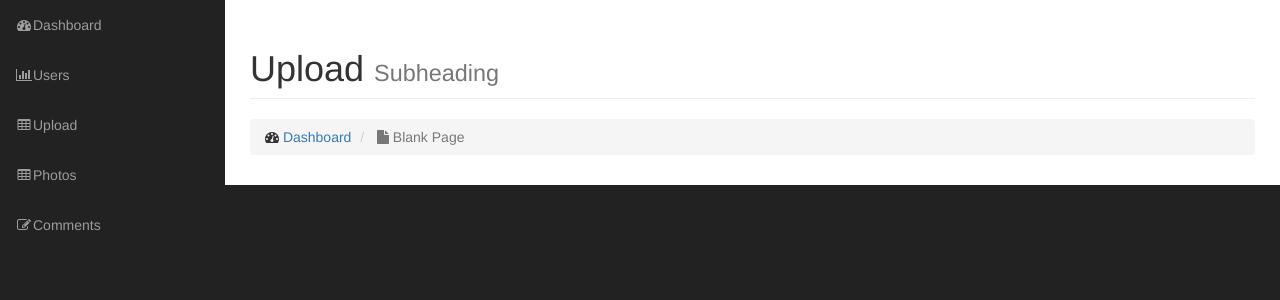
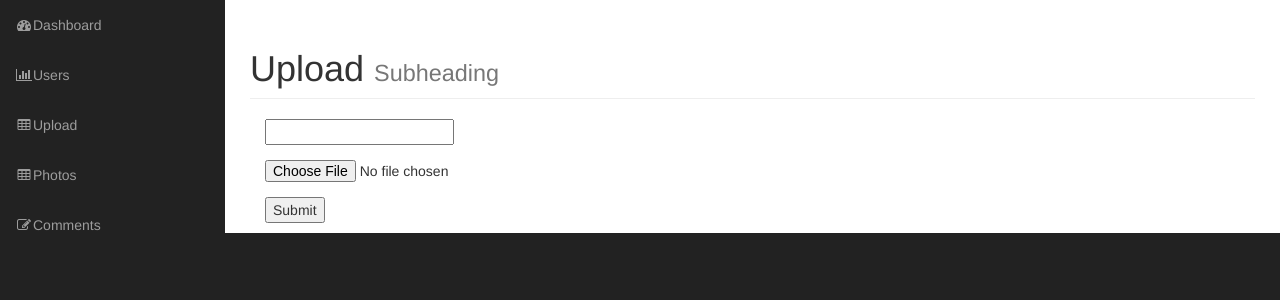
Before and after one commit to kimono-k/Kimono-CMS-OOP, a PHP site: page /admin/upload.php in a window 1280 px wide. Shown: the part 51-351 px from the top of the page. Run offline with PHP 8.4, Linux system fonts and the light colour scheme; the visitor is signed in with stand-in values (Sample User, id 1); grey boxes labelled with a size stand in for pictures from a placeholder-image service; some libraries are stand-ins or nearby versions.

Commit message:
- html upload form created.

```diff
--- a/admin/upload.php
+++ b/admin/upload.php
@@ -1,4 +1,6 @@
 <?php include("includes/header.php"); ?>
+
+<?php if (!$session->is_signed_in()) { redirect("login.php"); } ?>
 
 <!-- Navigation -->
 <nav class="navbar navbar-inverse navbar-fixed-top" role="navigation">
@@ -21,14 +23,23 @@
                     Upload
                     <small>Subheading</small>
                 </h1>
-                    <ol class="breadcrumb">
-                        <li>
-                            <i class="fa fa-dashboard"></i>  <a href="index.html">Dashboard</a>
-                        </li>
-                        <li class="active">
-                            <i class="fa fa-file"></i> Blank Page
-                        </li>
-                    </ol>
+
+                <div class="col-md-6">
+
+                <form action="upload.php" method="post" enctype="multipart/form-data">
+
+                    <div class="form-group">
+                        <input type="text" name="title">
+                    </div>
+
+                    <div class="form-group">
+                        <input type="file" name="file_upload">
+                    </div>
+
+                    <input type="submit" name="submit">
+
+                </form>
+
             </div>
         </div>
         <!-- /.row -->
```
Lines whose indentation alone changed are shown as unchanged.
